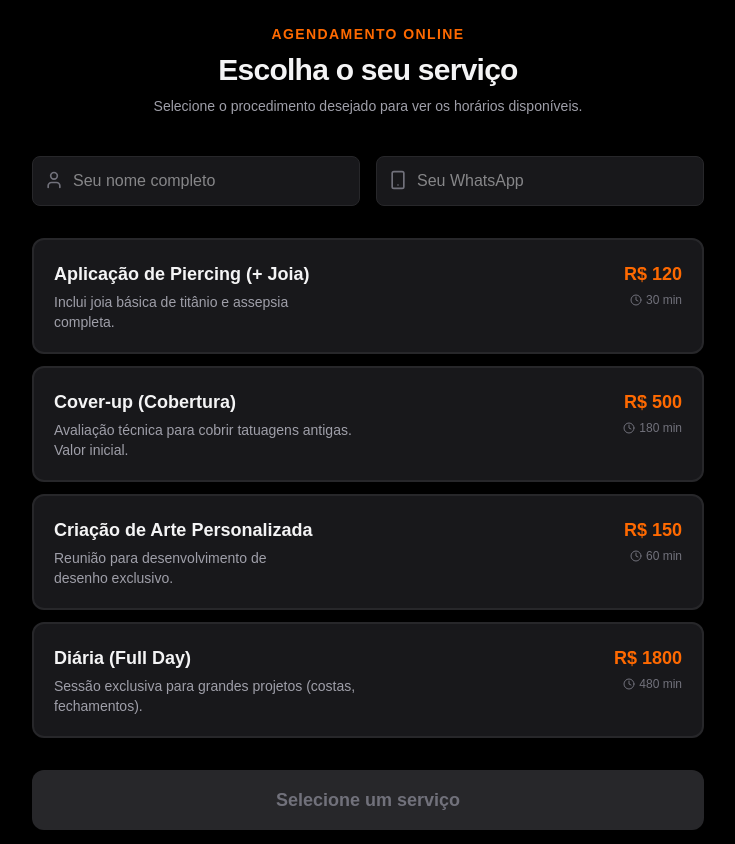
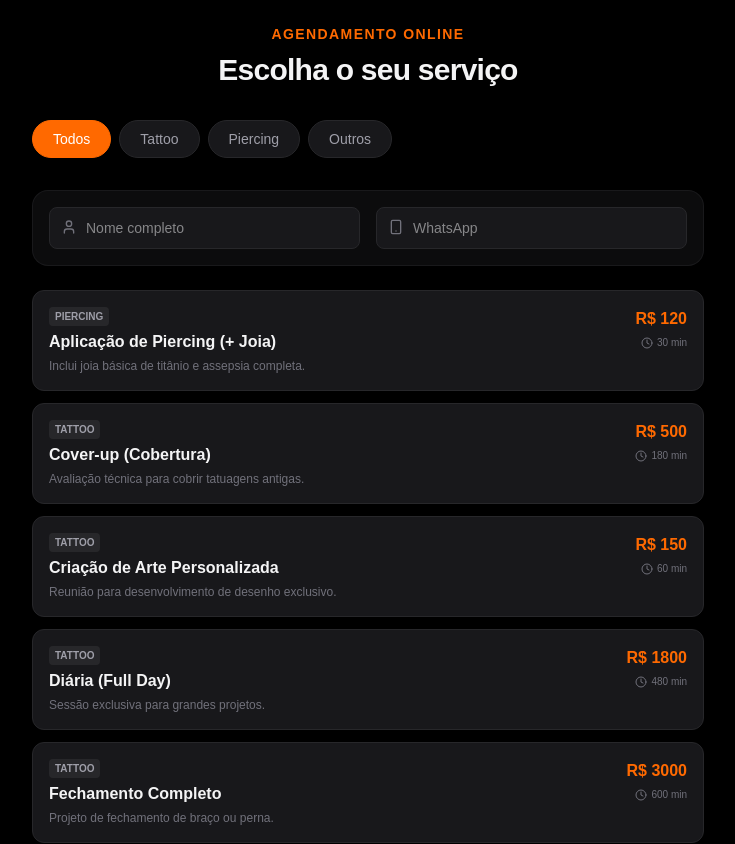
Before and after one commit to cauetmatos/tattoo-saas, a Next.js app: page /agendar/cadu-tattoo in a window 1280 px wide. Shown: the top 844 px of the page, without its empty margins (272-1007 px from the left). Built offline with nearby package versions, Linux system fonts and the light colour scheme.

Commit message:
lading page

```diff
--- a/app/agendar/[slug]/page.tsx
+++ b/app/agendar/[slug]/page.tsx
@@ -1,71 +1,92 @@
 "use client"
 
 import { useState } from 'react'
-import { Clock, CheckCircle2, User, Smartphone } from 'lucide-react'
+import { Clock, CheckCircle2, User, Smartphone, LayoutGrid, Paintbrush, Syringe } from 'lucide-react'
 
-// Exemplo de dados - futuramente virão do seu Supabase
-const services = [
-  { id: 1, name: 'Aplicação de Piercing (+ Joia)', price: 120, duration: '30 min', description: 'Inclui joia básica de titânio e assepsia completa.' },
-  { id: 2, name: 'Cover-up (Cobertura)', price: 500, duration: '180 min', description: 'Avaliação técnica para cobrir tatuagens antigas. Valor inicial.' },
-  { id: 3, name: 'Criação de Arte Personalizada', price: 150, duration: '60 min', description: 'Reunião para desenvolvimento de desenho exclusivo.' },
-  { id: 4, name: 'Diária (Full Day)', price: 1800, duration: '480 min', description: 'Sessão exclusiva para grandes projetos (costas, fechamentos).' },
+// Dados completos com Categorias
+const allServices = [
+  { id: 1, category: 'Piercing', name: 'Aplicação de Piercing (+ Joia)', price: 120, duration: '30 min', description: 'Inclui joia básica de titânio e assepsia completa.' },
+  { id: 2, category: 'Tattoo', name: 'Cover-up (Cobertura)', price: 500, duration: '180 min', description: 'Avaliação técnica para cobrir tatuagens antigas.' },
+  { id: 3, category: 'Tattoo', name: 'Criação de Arte Personalizada', price: 150, duration: '60 min', description: 'Reunião para desenvolvimento de desenho exclusivo.' },
+  { id: 4, category: 'Tattoo', name: 'Diária (Full Day)', price: 1800, duration: '480 min', description: 'Sessão exclusiva para grandes projetos.' },
+  { id: 5, category: 'Tattoo', name: 'Fechamento Completo', price: 3000, duration: '600 min', description: 'Projeto de fechamento de braço ou perna.' },
+  { id: 6, category: 'Outros', name: 'Avaliação Presencial', price: 0, duration: '20 min', description: 'Conversa para tirar dúvidas e orçamentos.' },
 ]
 
 export default function AgendamentoPage() {
   const [selectedService, setSelectedService] = useState<number | null>(null)
+  const [activeCategory, setActiveCategory] = useState('Todos')
+
+  // Lógica de filtragem
+  const filteredServices = activeCategory === 'Todos'
+    ? allServices
+    : allServices.filter(s => s.category === activeCategory)
+
+  const categories = ['Todos', 'Tattoo', 'Piercing', 'Outros']
 
   return (
     <div className="min-h-screen bg-black text-zinc-100 p-6">
-      {/* Header */}
-      <header className="max-w-2xl mx-auto text-center mb-10">
+      <header className="max-w-2xl mx-auto text-center mb-8">
         <h1 className="text-orange-500 font-bold text-sm uppercase tracking-widest mb-2">Agendamento Online</h1>
         <h2 className="text-3xl font-extrabold tracking-tight">Escolha o seu serviço</h2>
-        <p className="text-zinc-400 mt-2 text-sm">Selecione o procedimento desejado para ver os horários disponíveis.</p>
       </header>
 
-      <main className="max-w-2xl mx-auto space-y-8">
+      <main className="max-w-2xl mx-auto space-y-6">
 
-        {/* Identificação */}
-        <section className="grid grid-cols-1 md:grid-cols-2 gap-4">
+        {/* BARRA DE CATEGORIAS */}
+        <div className="flex items-center gap-2 overflow-x-auto pb-2 scrollbar-hide">
+          {categories.map((cat) => (
+            <button
+              key={cat}
+              onClick={() => setActiveCategory(cat)}
+              className={`px-5 py-2 rounded-full border text-sm font-medium transition-all whitespace-nowrap
+                ${activeCategory === cat
+                  ? 'bg-orange-500 border-orange-500 text-white'
+                  : 'bg-zinc-900 border-zinc-800 text-zinc-400 hover:border-zinc-600'}`}
+            >
+              {cat}
+            </button>
+          ))}
+        </div>
+
+        {/* IDENTIFICAÇÃO */}
+        <section className="grid grid-cols-1 md:grid-cols-2 gap-4 bg-zinc-900/50 p-4 rounded-2xl border border-zinc-800/50">
           <div className="relative">
-            <User className="absolute left-3 top-3.5 text-zinc-500 size-5" />
-            <input
-              type="text"
-              placeholder="Seu nome completo"
-              className="w-full bg-zinc-900 border border-zinc-800 rounded-lg py-3 pl-10 pr-4 focus:outline-none focus:border-orange-500 transition-all"
-            />
+            <User className="absolute left-3 top-3 text-zinc-500 size-4" />
+            <input type="text" placeholder="Nome completo" className="w-full bg-zinc-900 border border-zinc-800 rounded-lg py-2.5 pl-9 pr-4 text-sm focus:border-orange-500 outline-none" />
           </div>
           <div className="relative">
-            <Smartphone className="absolute left-3 top-3.5 text-zinc-500 size-5" />
-            <input
-              type="text"
-              placeholder="Seu WhatsApp"
-              className="w-full bg-zinc-900 border border-zinc-800 rounded-lg py-3 pl-10 pr-4 focus:outline-none focus:border-orange-500 transition-all"
-            />
+            <Smartphone className="absolute left-3 top-3 text-zinc-500 size-4" />
+            <input type="text" placeholder="WhatsApp" className="w-full bg-zinc-900 border border-zinc-800 rounded-lg py-2.5 pl-9 pr-4 text-sm focus:border-orange-500 outline-none" />
           </div>
         </section>
 
-        {/* Lista de Serviços */}
+        {/* LISTA DINÂMICA */}
         <section className="space-y-3">
-          {services.map((service) => (
+          {filteredServices.map((service) => (
             <div
               key={service.id}
               onClick={() => setSelectedService(service.id)}
-              className={`
-                relative cursor-pointer p-5 rounded-xl border-2 transition-all duration-200
+              className={`relative cursor-pointer p-4 rounded-xl border transition-all duration-200
                 ${selectedService === service.id
-                  ? 'border-orange-500 bg-orange-500/5 shadow-[0_0_20px_rgba(249,115,22,0.1)]'
-                  : 'border-zinc-800 bg-zinc-900 hover:border-zinc-700'}
-              `}
+                  ? 'border-orange-500 bg-orange-500/5 shadow-lg shadow-orange-500/10'
+                  : 'border-zinc-800 bg-zinc-900 hover:border-zinc-700'}`}
             >
-              <div className="flex justify-between items-start">
-                <div className="space-y-1">
-                  <h3 className="font-bold text-lg">{service.name}</h3>
-                  <p className="text-zinc-400 text-sm max-w-[80%]">{service.description}</p>
+              <div className="flex justify-between items-start gap-4">
+                <div className="flex-1">
+                  <div className="flex items-center gap-2 mb-1">
+                    <span className="text-[10px] uppercase px-1.5 py-0.5 rounded bg-zinc-800 text-zinc-400 font-bold">
+                      {service.category}
+                    </span>
                   </div>
-                <div className="text-right">
-                  <span className="block text-orange-500 font-bold text-lg">R$ {service.price}</span>
-                  <div className="flex items-center text-zinc-500 text-xs mt-1 justify-end">
+                  <h3 className="font-bold text-base">{service.name}</h3>
+                  <p className="text-zinc-500 text-xs mt-1 line-clamp-2">{service.description}</p>
+                </div>
+                <div className="text-right shrink-0">
+                  <span className="block text-orange-500 font-bold text-base">
+                    {service.price === 0 ? 'Grátis' : `R$ ${service.price}`}
+                  </span>
+                  <div className="flex items-center text-zinc-500 text-[10px] mt-1 justify-end">
                     <Clock className="size-3 mr-1" />
                     {service.duration}
                   </div>
@@ -73,25 +94,30 @@ export default function AgendamentoPage() {
               </div>
 
               {selectedService === service.id && (
-                <CheckCircle2 className="absolute -top-2 -right-2 text-orange-500 bg-black rounded-full size-6" />
+                <CheckCircle2 className="absolute -top-2 -right-2 text-orange-500 bg-black rounded-full size-5" />
               )}
             </div>
           ))}
+
+          {filteredServices.length === 0 && (
+            <div className="text-center py-10 text-zinc-500 italic">
+              Nenhum serviço encontrado nesta categoria.
+            </div>
+          )}
         </section>
 
-        {/* Botão de Próximo Passo */}
+        {/* BOTÃO FIXO/RODAPÉ */}
+        <div className="pt-4">
           <button
             disabled={!selectedService}
-          className={`
-            w-full py-4 rounded-xl font-bold text-lg transition-all
+            className={`w-full py-4 rounded-xl font-bold text-base transition-all
               ${selectedService
-              ? 'bg-orange-500 text-white hover:bg-orange-600 shadow-lg shadow-orange-500/20'
-              : 'bg-zinc-800 text-zinc-500 cursor-not-allowed'}
-          `}
+                ? 'bg-orange-500 text-white hover:bg-orange-600'
+                : 'bg-zinc-800 text-zinc-600 cursor-not-allowed'}`}
           >
             {selectedService ? 'Ver horários disponíveis' : 'Selecione um serviço'}
           </button>
-
+        </div>
       </main>
     </div>
   )
```
Lines whose indentation alone changed are shown as unchanged.
